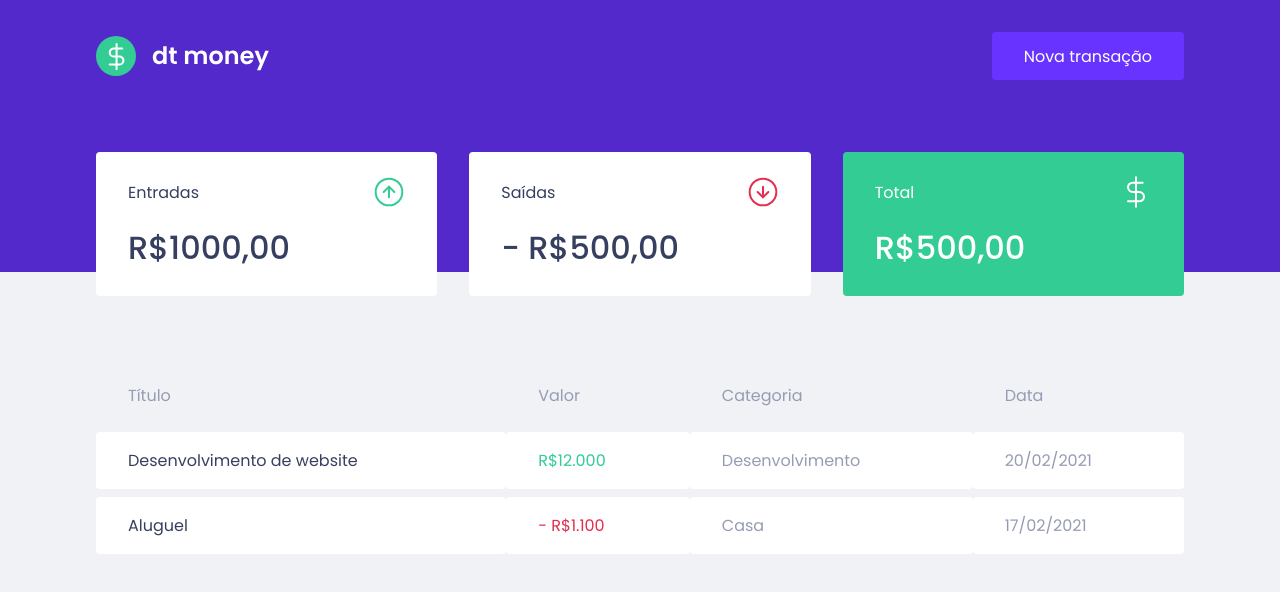
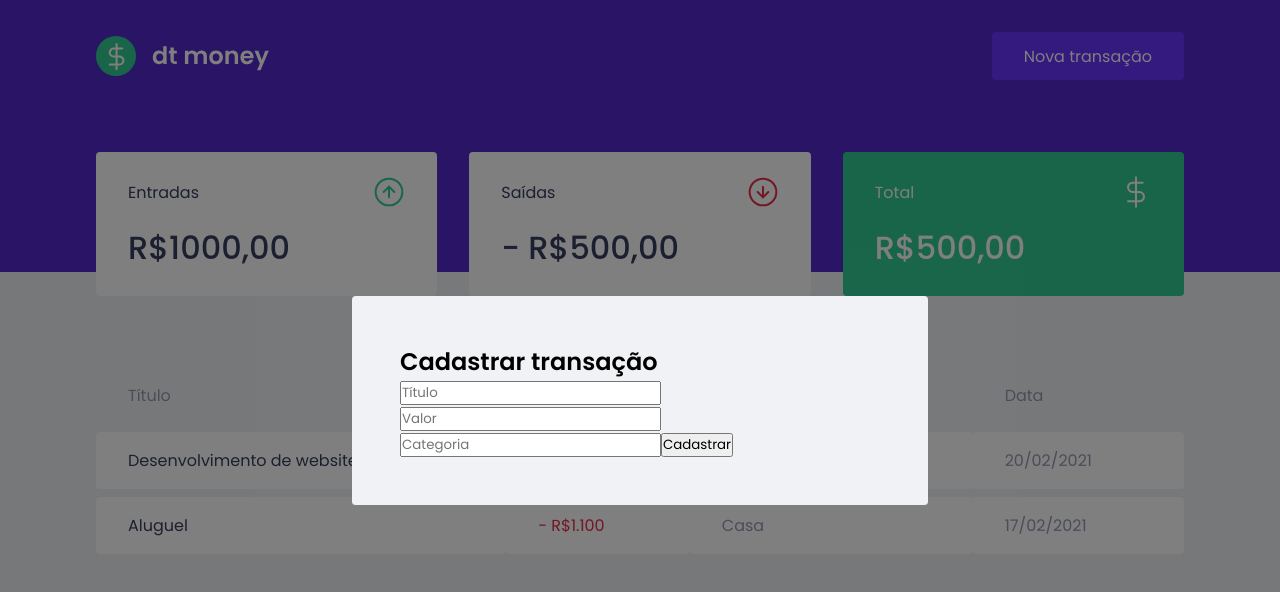
Before and after one commit to LucasDallier/dt-money, a React (Create React App) app: page / in a window 1280 px wide. Both pictures are taken after a click on the button "Nova transação". Shown: the top 592 px of the page. Built offline with nearby package versions, Linux system fonts and the light colour scheme; no server answers; what miragejs would draw is missing.

Commit message:
Implement Component Modal

```diff
--- a/package.json
+++ b/package.json
@@ -20,6 +20,7 @@
     "@types/node": "^16.7.13",
     "@types/react": "^18.0.0",
     "@types/react-dom": "^18.0.0",
+    "@types/react-modal": "^3.13.1",
     "@types/styled-components": "^5.1.25",
     "typescript": "^4.4.2"
   },
--- a/public/index.html
+++ b/public/index.html
@@ -1,12 +1,12 @@
 <!DOCTYPE html>
 <html lang="en">
   <head>
-    <link rel="preconnect" href="https://fonts.googleapis.com">
+    <link rel="preconnect" href="https://fonts.gstatic.com">
 
     <meta charset="utf-8" />
     <meta name="viewport" content="width=device-width, initial-scale=1" />
 
-    <link rel="stylesheet" href="favicon.jpg" type="image/png">
+    <link rel="shortcut icon" href="favicon.jpg" type="image/png">
 
     <link href="https://fonts.googleapis.com/css2?family=Poppins:wght@400;500;600&display=swap" rel="stylesheet">
 
--- a/src/App.tsx
+++ b/src/App.tsx
@@ -1,12 +1,32 @@
+import { useState } from 'react';
+import Modal from 'react-modal';
 import { Dashboard } from "./components/Dashboard";
 import { Header } from "./components/Header";
+import { NewTransactionModal } from './components/NewTransactionModal';
 import { GlobalStyle } from "./styles/global";
 
+Modal.setAppElement('#root');
+
 export function App() {
+  const [isNewTransactionModalOpen, setIsNewTransactionModalOpen] = useState(false);
+
+  function handleOpenNewTransactionModal() {
+    setIsNewTransactionModalOpen(true);
+  }
+
+  function handleCloseNewTransactionModal() {
+    setIsNewTransactionModalOpen(false);
+  }
+
+
   return (
     <>
-      <Header />
+      <Header onOpenNewTransactionModal={handleOpenNewTransactionModal} />
       <Dashboard />
+      <NewTransactionModal
+        isOpen={isNewTransactionModalOpen}
+        onRequestClose={handleCloseNewTransactionModal}
+      />
       <GlobalStyle />
     </>
   );
--- a/src/components/Header/index.tsx
+++ b/src/components/Header/index.tsx
@@ -2,14 +2,19 @@
 
 import { Container, Content } from './styles';
 
-export function Header() {
+interface HeaderProps {
+  onOpenNewTransactionModal: () => void;
+}
+
+export function Header({ onOpenNewTransactionModal }: HeaderProps) {
   return (
     <Container>
       <Content>
         <img src={logoImg} alt="dt money" />
-        <button type="button">
+        <button type="button" onClick={onOpenNewTransactionModal}>
           Nova transação
         </button>
+
       </Content>
     </Container>
   )
--- /dev/null
+++ b/src/components/NewTransactionModal/index.tsx
@@ -0,0 +1,27 @@
+import Modal from 'react-modal';
+import { Container } from './styles';
+
+interface NewTransactionModalProps {
+  isOpen: boolean;
+  onRequestClose: () => void;
+}
+
+export function NewTransactionModal({ isOpen, onRequestClose }: NewTransactionModalProps) {
+  return (
+    <Modal
+      isOpen={isOpen}
+      onRequestClose={onRequestClose}
+      overlayClassName="react-modal-overlay"
+      className="react-modal-content"
+    >
+      <Container>
+        <h2>Cadastrar transação</h2>
+
+        <input placeholder="Título" />
+        <input type="number" placeholder="Valor" />
+        <input placeholder="Categoria" />
+        <button type="submit">Cadastrar</button>
+      </Container>
+    </Modal>
+  );
+}
--- /dev/null
+++ b/src/components/NewTransactionModal/styles.ts
@@ -0,0 +1,3 @@
+import styled from 'styled-components';
+
+export const Container = styled.form``;
--- a/src/styles/global.ts
+++ b/src/styles/global.ts
@@ -53,4 +53,28 @@
     opacity: 0.6;
     cursor: not-allowed;
   }
+
+  .react-modal-overlay {
+    background: rgba(0, 0, 0, 0.5);
+
+    position: fixed;
+    top: 0;
+    bottom: 0;
+    right: 0;
+    left: 0;
+
+    display: flex;
+    flex-direction: column;
+    align-items: center;
+    justify-content: center;
+}
+
+  .react-modal-content {
+    width: 100%;
+    max-width: 576px;
+    background: var(--background);
+    padding: 3rem;
+    position: relative;
+    border-radius: 0.24rem;
+}
 `;
```
Also changed, not shown: 1 other file (tests, documents, lock files or other folders).
